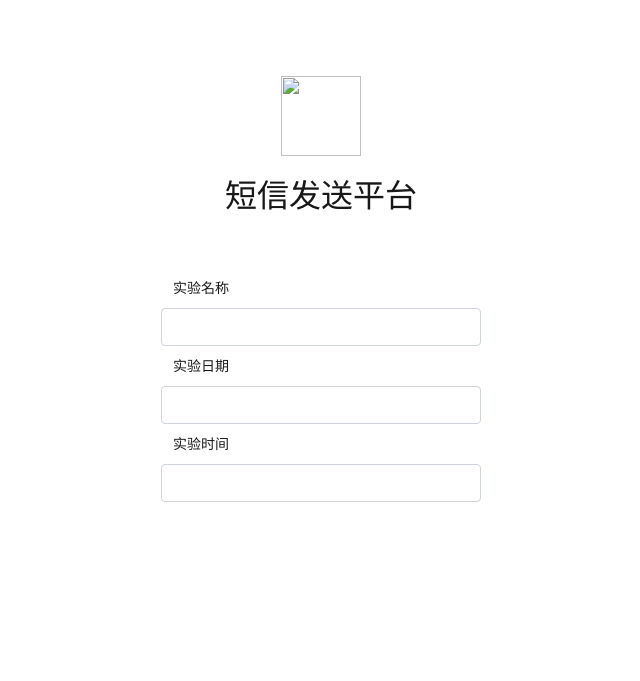
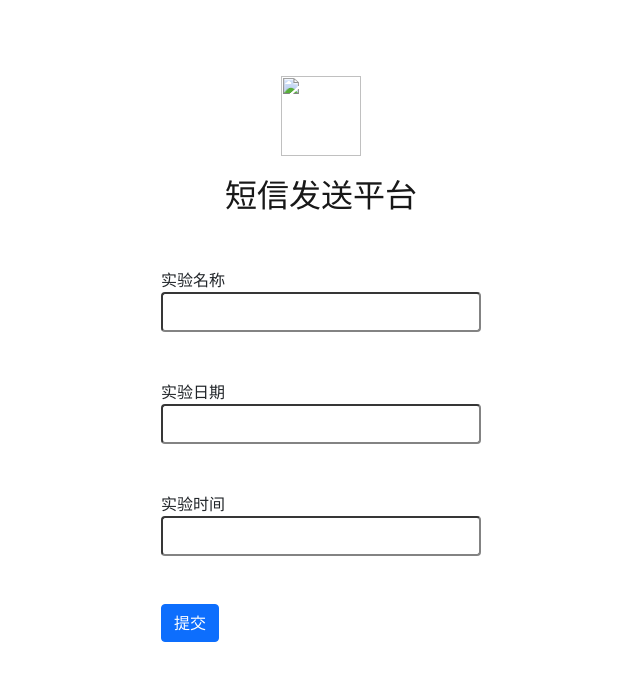
Before and after one commit to AngryPeter/student-assessment-backend-flask, a Flask app: page / in a window 1280 px wide. Shown: the top 681 px of the page, without its empty margins (319-959 px from the left). Run offline with Flask 2, Linux system fonts and the light colour scheme; data that the repository does not hold is empty; some libraries are stand-ins or nearby versions.

Commit message:
modify message platform

```diff
--- a/wxcloudrun/templates/manage.html
+++ b/wxcloudrun/templates/manage.html
@@ -235,25 +235,35 @@
       <a class="btn btn-success btn-lg count-button" style="background: #07c160; border: 0"
         onclick="set('inc')">计数+1</a>
     </div> -->
-    <div class="form-group">
+    <form id="myForm">
+        <label for="experiment-name" >实验名称</label>
+        <input type="text" id="input1" name="input1" class="select-text"><br><br>
+
+        <label for="experiment-date">实验日期</label>
+        <input type="text" id="input2" name="input2" class="select-text"><br><br>
+
+        <label for="experiment-time">实验时间</label>
+        <input type="text" id="input3" name="input3" class="select-text"><br><br>
+
+        <input type="submit" class="btn btn-primary" value="提交" onclick="submit()"></button>
+    </form>
+
+    <!-- <div class="form-group">
         <label for="experiment-name" class="select-text">实验名称</label>
         <select class="form-control" id="experiment-name">
-          <!-- 这里通过/search GET方法获取备选项并展示 -->
         </select>
     </div>
     <div class="form-group">
         <label for="experiment-date" class="select-text">实验日期</label>
         <select class="form-control" id="experiment-date">
-            <!-- 这里通过/search GET方法获取备选项并展示 -->
         </select>
     </div>
     <div class="form-group">
         <label for="experiment-time" class="select-text">实验时间</label>
         <select class="form-control" id="experiment-time">
-            <!-- 这里通过/search GET方法获取备选项并展示 -->
         </select>
-    </div>
-    <label class="select-text"></label>
+    </div> -->
+    <!-- <label class="select-text"></label> -->
     <!-- <button type="submit" class="btn btn-primary">确认选择</button> -->
   </div>
 </body>
@@ -263,21 +273,40 @@
 <script>
   init();
   function init() {
-    $.ajax("/search", {
-      method: "get",
-    }).done(function (res) {
-      if (res && res.data !== undefined) {
-        var nameList = res.data.nameList; // 假设服务器返回的时间列表数据在data对象的timeList属性中
-        var selectElement = $('#experiment-name'); // 获取需要展示时间列表的<select>元素
-        // 遍历时间列表并将其添加到<select>元素中
-        for (var i = 0; i < nameList.length; i++) {
-            var option = $('<option>').text(nameList[i]);
-            selectElement.append(option);
+    // $.ajax("/search", {
+    //   method: "get",
+    // }).done(function (res) {
+    //   if (res && res.data !== undefined) {
+    //     var nameList = res.data.nameList; // 假设服务器返回的时间列表数据在data对象的timeList属性中
+    //     var selectElement = $('#experiment-name'); // 获取需要展示时间列表的<select>元素
+    //     // 遍历时间列表并将其添加到<select>元素中
+    //     for (var i = 0; i < nameList.length; i++) {
+    //         var option = $('<option>').text(nameList[i]);
+    //         selectElement.append(option);
+    //     }
+    //     selectElement.trigger('change'); // 触发change事件
+    //   }
+    // });
+  }
+  function login() {
+    $.ajax({
+        type: "POST",
+        dataType: "json",
+        url: "/search" ,
+        data: $('#myForm').serialize(), //提交的数据
+        success: function (result) {
+            console.log(result);       //打印服务端返回的数据(调试用)
+            if (result.resultCode == 200) {
+                alert("提交成功");
+            }
+            ;
+        },
+        error : function() {
+            alert("提交失败");
         }
-        selectElement.trigger('change'); // 触发change事件
-      }
     });
   }
+
   function set(action) {
     $.ajax("/api/count", {
       method: "POST",
--- a/wxcloudrun/views.py
+++ b/wxcloudrun/views.py
@@ -7,7 +7,7 @@ from wxcloudrun.model import Counters, Users
 from wxcloudrun.response import make_succ_empty_response, make_succ_response, make_err_response, make_nouser_response
 import requests
 import json
-
+# https://juejin.cn/post/7033614049862483975
 
 @app.route('/')
 def index():
@@ -156,14 +156,15 @@ def get_phone_number():
         return make_err_response("fail")
 
 
-@app.route('/search', methods=['GET'])
+@app.route('/search', methods=['POST'])
 def get_exper_info():
     """
     :return: 实验名字
     """
-    expers = query_experiment()
-    nameList = []
-    for exper in expers:
-        if exper.name not in nameList:
-            nameList.append(exper.name)
-    return make_succ_response(nameList)
+    return make_succ_empty_response()
+    # expers = query_experiment()
+    # nameList = []
+    # for exper in expers:
+    #     if exper.name not in nameList:
+    #         nameList.append(exper.name)
+    # return make_succ_response(nameList)
```
